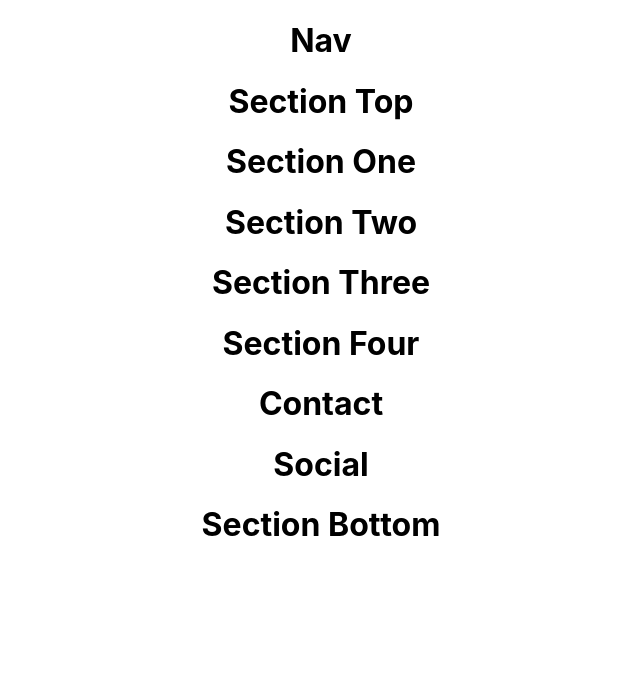
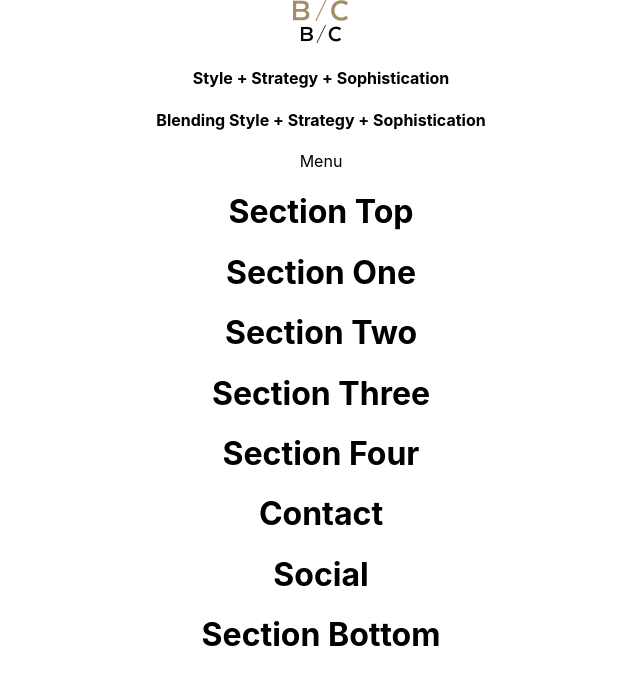
Before and after one commit to hentschellj/bc-designers, a React (Create React App) app: page / in a window 1280 px wide. Shown: the top 684 px of the page, without its empty margins (319-959 px from the left). Built offline with nearby package versions, Linux system fonts and the light colour scheme.

Commit message:
Added Nav content

```diff
--- a/src/components/Nav.js
+++ b/src/components/Nav.js
@@ -1,10 +1,20 @@
 import React from 'react';
+import BC from '../assets/bc-logo.png';
+import MobileBC from '../assets/mobile-logo.png';
 
 class Nav extends React.Component {
   render() {
     return (
       <div className="nav">
-        <h1>Nav</h1>
+        <div className="container">
+          <div className="row">
+            <div className="nav-logo mobile"><img src={MobileBC} alt="B/C Logo" /></div>
+            <div className="nav-logo desktop"><img src={BC} alt="B/C Logo" /></div>
+            <h4 className="nav-content mobile">Style + Strategy + Sophistication</h4>
+            <h4 className="nav-content desktop">Blending Style + Strategy + Sophistication</h4>
+            <div className="nav-menu">Menu</div>
+          </div>
+        </div>
       </div>
     )
   }
```
